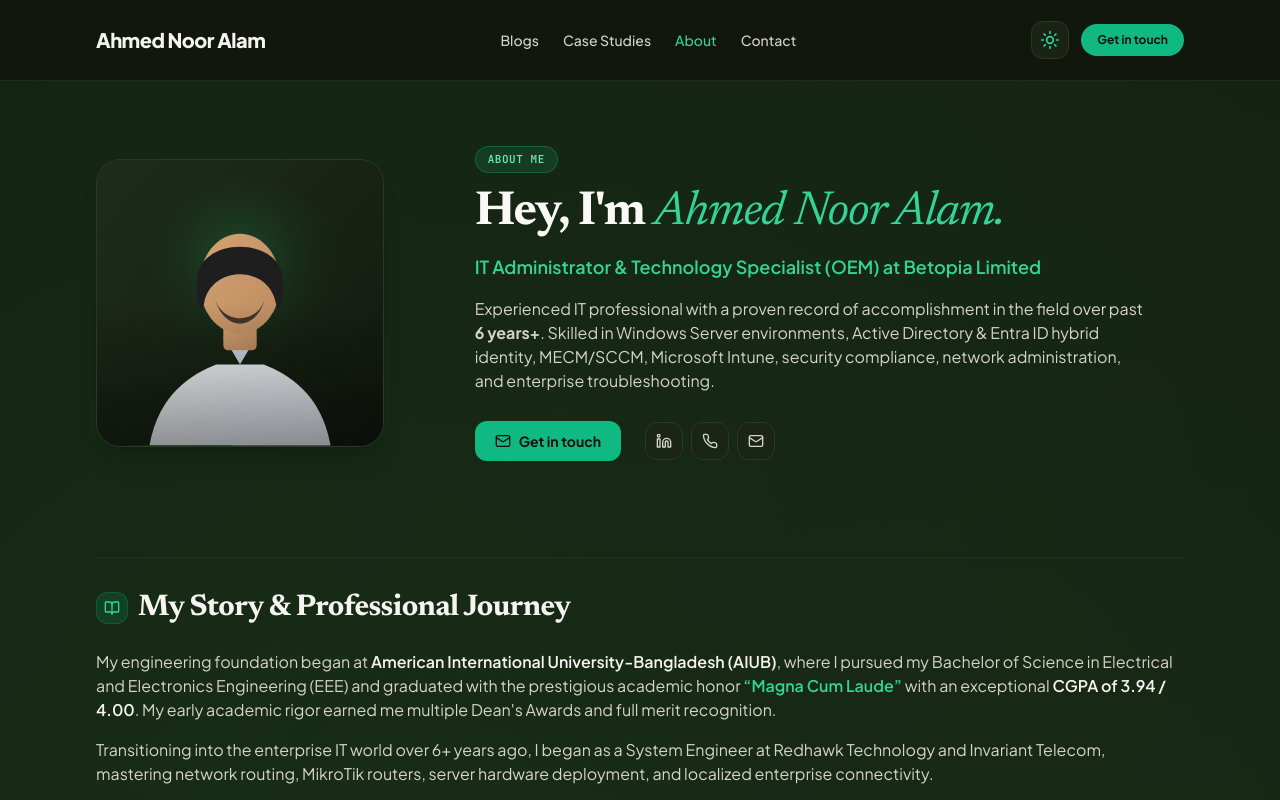
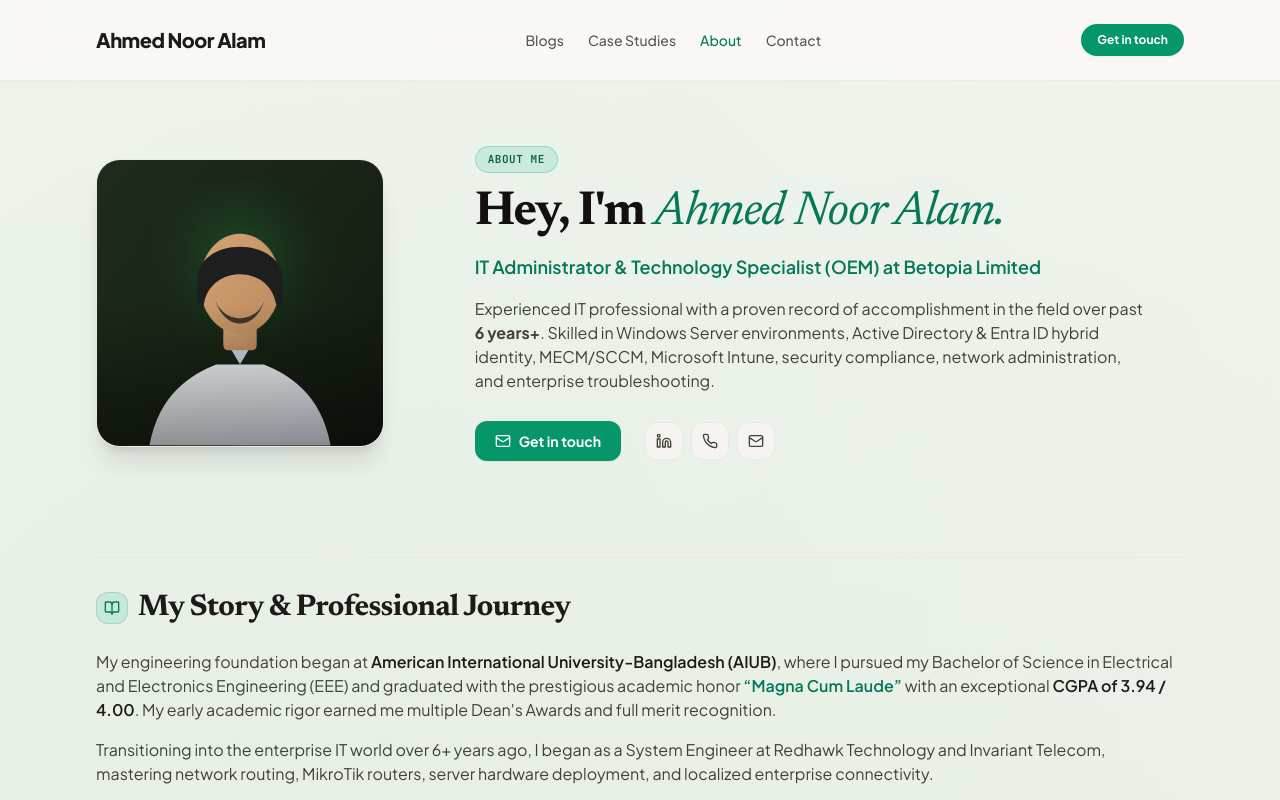
Before and after one commit to ahmedbetopia-cpu/ahmed-noor-alam-portfolio, a Next.js app: page /about in a window 1280 px wide. Shown: the top 800 px of the page. Built offline with nearby package versions, Linux system fonts and the light colour scheme.

Commit message:
Remove dark mode toggle, force always light mode

```diff
--- a/app/layout.tsx
+++ b/app/layout.tsx
@@ -1,5 +1,4 @@
 import type { Metadata } from 'next';
-import { ThemeProvider } from 'next-themes';
 import Navbar from '@/components/Navbar';
 import Footer from '@/components/Footer';
 import { siteConfig } from '@/data/siteConfig';
@@ -58,36 +57,11 @@ export const metadata: Metadata = {
 
 export default function RootLayout({ children }: { children: React.ReactNode }) {
   return (
-    <html lang="en" suppressHydrationWarning className="dark">
-      <head>
-        <script
-          dangerouslySetInnerHTML={{
-            __html: `
-              try {
-                var theme = localStorage.getItem('ahmed-portfolio-theme-v2');
-                if (theme === 'light') {
-                  document.documentElement.classList.remove('dark');
-                } else {
-                  document.documentElement.classList.add('dark');
-                }
-              } catch (e) {
-                document.documentElement.classList.add('dark');
-              }
-            `,
-          }}
-        />
-      </head>
-      <body className="min-h-screen flex flex-col antialiased bg-warm-50 dark:bg-olive-950 text-warm-900 dark:text-warm-100 bg-ambient-glow selection:bg-emerald-500/30 selection:text-emerald-200">
-        <ThemeProvider
-          attribute="class"
-          defaultTheme="dark"
-          enableSystem={false}
-          storageKey="ahmed-portfolio-theme-v2"
-        >
-          <Navbar />
-          <main className="flex-1 flex flex-col">{children}</main>
-          <Footer />
-        </ThemeProvider>
+    <html lang="en">
+      <body className="min-h-screen flex flex-col antialiased bg-warm-50 text-warm-900 bg-ambient-glow selection:bg-emerald-500/30 selection:text-emerald-900">
+        <Navbar />
+        <main className="flex-1 flex flex-col">{children}</main>
+        <Footer />
       </body>
     </html>
   );
--- a/components/Navbar.tsx
+++ b/components/Navbar.tsx
@@ -5,7 +5,6 @@ import { usePathname } from 'next/navigation';
 import { useState } from 'react';
 import { Menu, X, ArrowUpRight, Sparkles } from 'lucide-react';
 import { motion, AnimatePresence } from 'framer-motion';
-import ThemeToggle from './ThemeToggle';
 import { siteConfig } from '@/data/siteConfig';
 
 export default function Navbar() {
@@ -48,10 +47,8 @@ export default function Navbar() {
           })}
         </div>
 
-        {/* Right Action & Theme Toggle (Matching Screenshot 1) */}
+        {/* Right Action */}
         <div className="hidden md:flex items-center gap-3">
-          <ThemeToggle />
-
           <Link
             href="/contact"
             className="inline-flex items-center gap-1.5 px-4 py-2 rounded-full text-xs font-bold bg-emerald-600 hover:bg-emerald-700 text-white dark:bg-emerald-500 dark:hover:bg-emerald-400 dark:text-warm-950 transition-all duration-200 shadow-sm hover:scale-[1.03] active:scale-[0.98]"
@@ -62,7 +59,6 @@ export default function Navbar() {
 
         {/* Mobile menu button */}
         <div className="flex items-center gap-2 md:hidden">
-          <ThemeToggle />
           <button
             onClick={() => setMobileOpen(!mobileOpen)}
             className="p-2 rounded-xl bg-warm-100 dark:bg-olive-900 border border-warm-200 dark:border-olive-800 text-warm-800 dark:text-warm-100"
```
